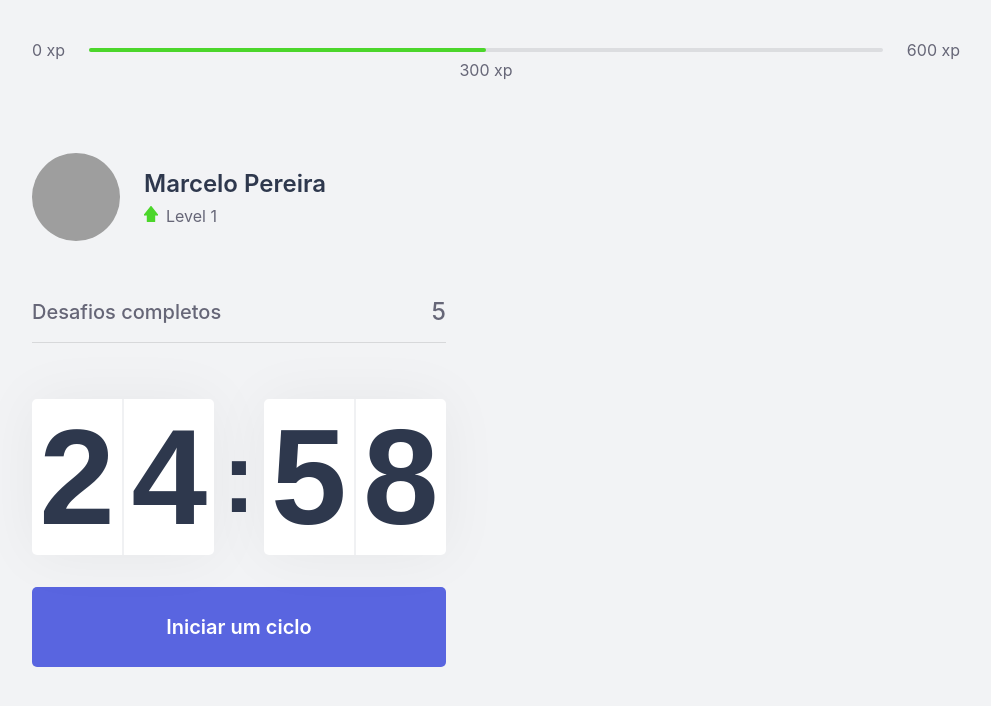
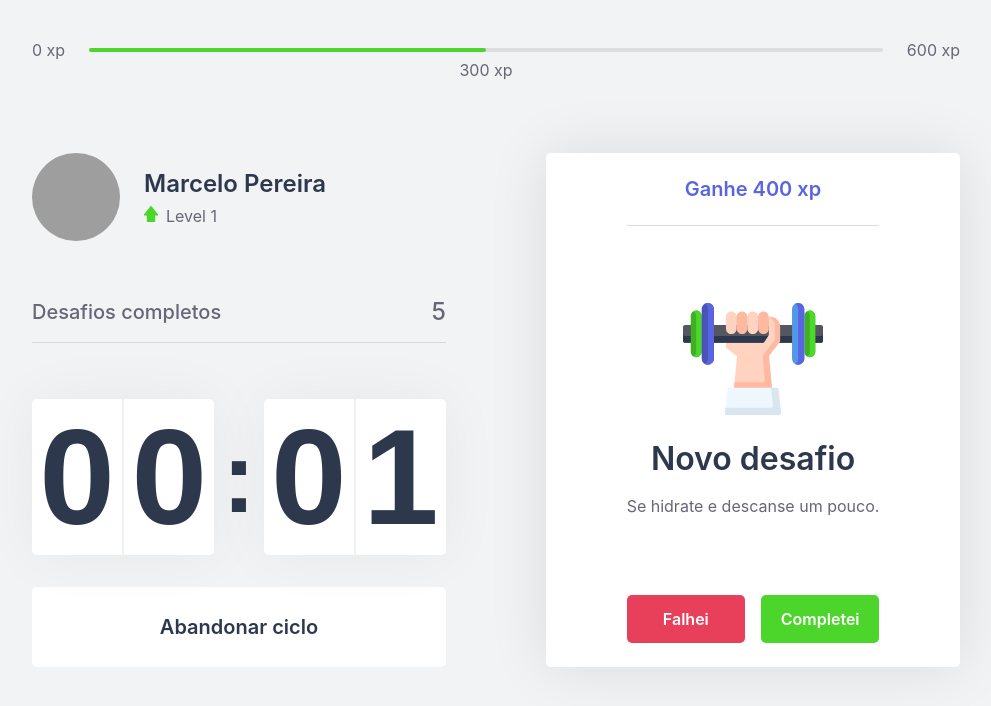
Before and after one commit to marcelopajr/moveit-next, a Next.js app: page / in a window 1280 px wide. Both pictures are taken after a click on the button "Iniciar um ciclo". Shown: the top 706 px of the page, without its empty margins (144-1135 px from the left). Built offline with nearby package versions, Linux system fonts and the light colour scheme; grey boxes are pictures that could not be loaded.

Commit message:
ChallengeBox finalizado

```diff
--- /dev/null
+++ b/src/components/ChallengeBox.tsx
@@ -0,0 +1,38 @@
+import styles from '../styles/components/ChallengeBox.module.css';
+
+export function ChallengeBox() {
+  const hasActiveChallenge = true;
+
+  return (
+    <div className={styles.challengeBoxContainer}>
+      {hasActiveChallenge ? (
+        <div className={styles.challengeActive}>
+          <header>Ganhe 400 xp</header>
+
+          <main>
+            <img src="icons/body.svg" alt="Reward" />
+            <strong>Novo desafio</strong>
+            <p>Se hidrate e descanse um pouco.</p>
+          </main>
+
+          <footer>
+            <button type="button" className={styles.challengeFailedButton}>
+              Falhei
+            </button>
+            <button type="button" className={styles.challengeSucceededButton}>
+              Completei
+            </button>
+          </footer>
+        </div>
+      ) : (
+        <div className={styles.challengeNotActive}>
+          <strong>Finalize um ciclo para receber um desafio</strong>
+          <p>
+            <img src="icons/level-up.svg" alt="Level Up" />
+            Avance de level completando desafios
+          </p>
+        </div>
+      )}
+    </div>
+  );
+}
--- a/src/components/Countdown.tsx
+++ b/src/components/Countdown.tsx
@@ -1,27 +1,39 @@
-import { useState, useEffect } from 'react'
-import styles from '../styles/components/Countdown.module.css'
+import { useState, useEffect } from 'react';
+import styles from '../styles/components/Countdown.module.css';
+
+let countdownTimeout: NodeJS.Timeout;
 
 export function Countdown() {
-  const [time, setTime] = useState(25 * 60);
-  const [active, setActive] = useState(false);
+  const [time, setTime] = useState(0.05 * 60);
+  const [isActive, setIsActive] = useState(false);
+  const [hasFinished, setHasFinished] = useState(false);
 
   const minutes = Math.floor(time / 60);
   const seconds = time % 60;
 
-  const [minuteLeft, minuteRight] = String(minutes).padStart(2,'0').split('');
-  const [secondLeft, secondRight] = String(seconds).padStart(2,'0').split('');
+  const [minuteLeft, minuteRight] = String(minutes).padStart(2, '0').split('');
+  const [secondLeft, secondRight] = String(seconds).padStart(2, '0').split('');
 
   function startCountdown() {
-    setActive(true);
+    setIsActive(true);
+  }
+
+  function resetCountdown() {
+    clearTimeout(countdownTimeout);
+    setIsActive(false);
+    setTime(0.05 * 60);
   }
 
   useEffect(() => {
-    if (active && time > 0) {
-      setTimeout(() => {
-        setTime(time - 1)
-      }, 1000)
+    if (isActive && time > 0) {
+      countdownTimeout = setTimeout(() => {
+        setTime(time - 1);
+      }, 1000);
+    } else if (isActive && time === 0) {
+      setHasFinished(true);
+      setIsActive(false);
     }
-  }, [active, time])
+  }, [isActive, time]);
 
   return (
     <div>
@@ -37,7 +49,32 @@
         </div>
       </div>
 
-      <button type='button' className={styles.countdownButton} onClick={startCountdown}>Iniciar um ciclo</button>
+      {hasFinished ? (
+        <button disabled className={styles.countdownButton}>
+          Ciclo encerrado
+          <img src="icons/check.svg" alt="Finished" />
+        </button>
+      ) : (
+        <>
+          {isActive ? (
+            <button
+              type="button"
+              className={`${styles.countdownButton} ${styles.countdownButtonActive}`}
+              onClick={resetCountdown}
+            >
+              Abandonar ciclo
+            </button>
+          ) : (
+            <button
+              type="button"
+              className={styles.countdownButton}
+              onClick={startCountdown}
+            >
+              Iniciar um ciclo
+            </button>
+          )}
+        </>
+      )}
     </div>
-  )
+  );
 }
--- a/src/pages/index.tsx
+++ b/src/pages/index.tsx
@@ -1,9 +1,10 @@
-import { CompletedChallenges } from "../components/CompletedChallenges";
-import { Countdown } from "../components/Countdown";
-import { ExperienceBar } from "../components/ExperienceBar";
-import { Profile } from "../components/Profile";
-import Head from 'next/head'
-import styles from '../styles/pages/Home.module.css'
+import Head from 'next/head';
+import styles from '../styles/pages/Home.module.css';
+import { CompletedChallenges } from '../components/CompletedChallenges';
+import { Countdown } from '../components/Countdown';
+import { ExperienceBar } from '../components/ExperienceBar';
+import { Profile } from '../components/Profile';
+import { ChallengeBox } from '../components/ChallengeBox';
 
 export default function Home() {
   return (
@@ -20,8 +21,11 @@
           <CompletedChallenges />
           <Countdown />
         </div>
-      <div></div>
+
+        <div>
+          <ChallengeBox />
+        </div>
       </section>
     </div>
-  )
+  );
 }
--- /dev/null
+++ b/src/styles/components/ChallengeBox.module.css
@@ -0,0 +1,101 @@
+.challengeBoxContainer {
+  height: 100%;
+  background: var(--white);
+  border-radius: 5px;
+  box-shadow: 0 0 60px rgba(0, 0, 0, 0.1);
+  padding: 1.5rem 2rem;
+  display: flex;
+  flex-direction: column;
+  align-items: center;
+  justify-content: center;
+  text-align: center;
+}
+
+.challengeNotActive {
+  display: flex;
+  flex-direction: column;
+  align-items: center;
+}
+
+.challengeNotActive strong {
+  font-size: 1.5rem;
+  font-weight: 500;
+  line-height: 1.4;
+}
+
+.challengeNotActive p {
+  display: flex;
+  flex-direction: column;
+  align-items: center;
+  line-height: 1.4;
+  max-width: 70%;
+  margin-top: 3rem;
+}
+
+.challengeNotActive p img {
+  margin-bottom: 1rem;
+}
+
+.challengeActive {
+  height: 100%;
+  display: flex;
+  flex-direction: column;
+}
+
+.challengeActive header {
+  color: var(--blue);
+  font-weight: 600;
+  font-size: 1.25rem;
+  padding: 0 2rem 1.5rem;
+  border-bottom: 1px solid var(--gray-line);
+}
+
+.challengeActive main {
+  flex: 1;
+  display: flex;
+  flex-direction: column;
+  align-items: center;
+  justify-content: center;
+}
+
+.challengeActive main strong {
+  font-size: 2rem;
+  font-weight: 600;
+  color: var(--title);
+  margin: 1.5rem 0 1rem;
+}
+
+.challengeActive main p {
+  line-height: 1.5;
+}
+
+.challengeActive footer {
+  display: grid;
+  grid-template-columns: 1fr 1fr;
+  gap: 1rem;
+}
+
+.challengeActive footer button {
+  height: 3rem;
+  display: flex;
+  align-items: center;
+  justify-content: center;
+  border: 0;
+  border-radius: 5px;
+  color: var(--white);
+  font-size: 1rem;
+  font-weight: 600;
+  transition: filter 0.2s;
+}
+
+.challengeActive footer button.challengeFailedButton {
+  background: var(--red);
+}
+
+.challengeActive footer button.challengeSucceededButton {
+  background: var(--green);
+}
+
+.challengeActive footer button:hover {
+  filter: brightness(0.9);
+}
--- a/src/styles/components/Countdown.module.css
+++ b/src/styles/components/Countdown.module.css
@@ -51,6 +51,27 @@
   transition: background-color 0.2s;
 }
 
-.countdownButton:hover {
+.countdownButton:not(:disabled):hover {
   background: var(--blue-dark);
 }
+
+.countdownButtonActive {
+  background-color: var(--white);
+  color: var(--title);
+}
+
+.countdownButtonActive:not(:disabled):hover {
+  background: var(--red);
+  color: var(--white);
+}
+
+.countdownButton:disabled {
+  background: var(--white);
+  color: var(--text);
+  cursor: not-allowed;
+  border-bottom: 4px solid var(--green);
+}
+
+.countdownButton:disabled > img {
+  padding-left: 5px;
+}
```
Also changed, not shown: public/icons/check.svg (added). Lines whose indentation alone changed are shown as unchanged.
